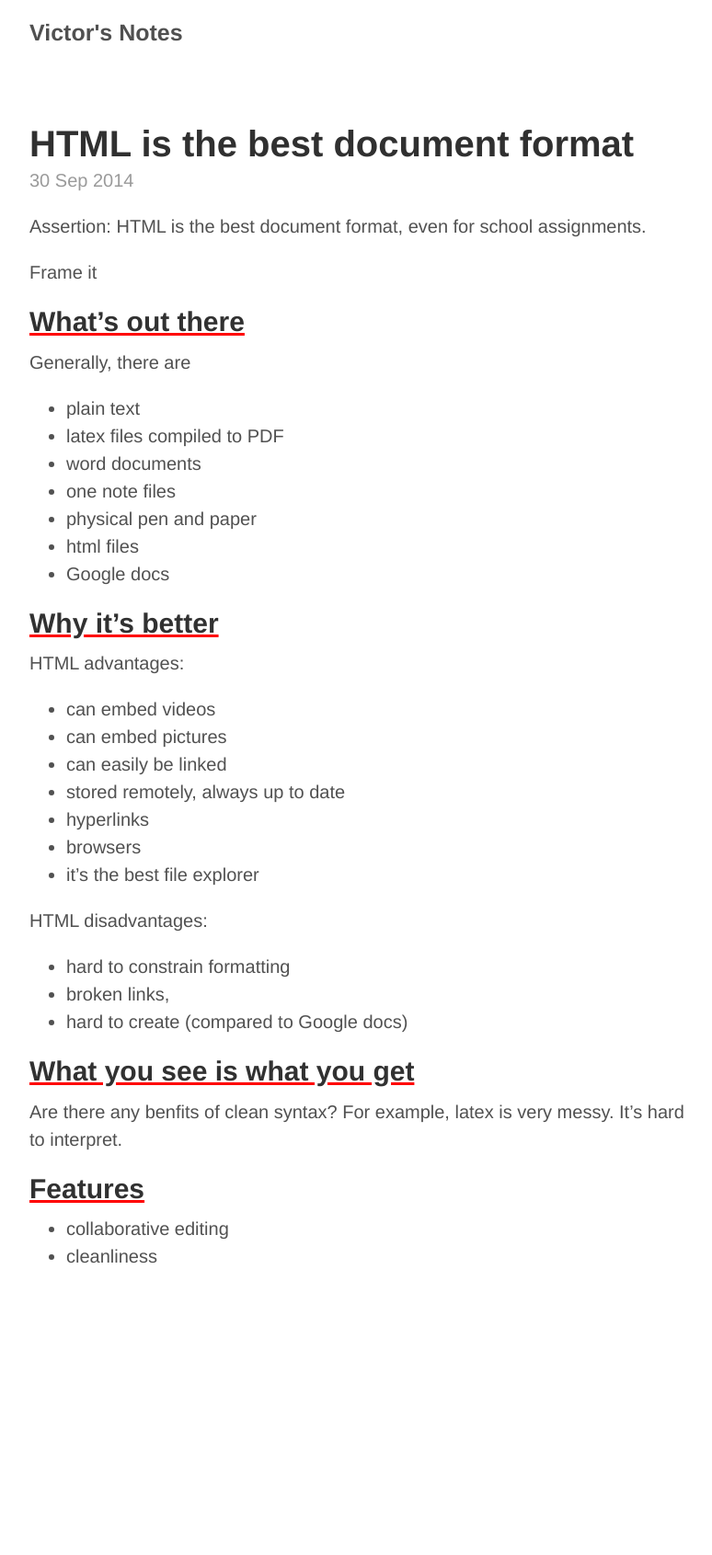
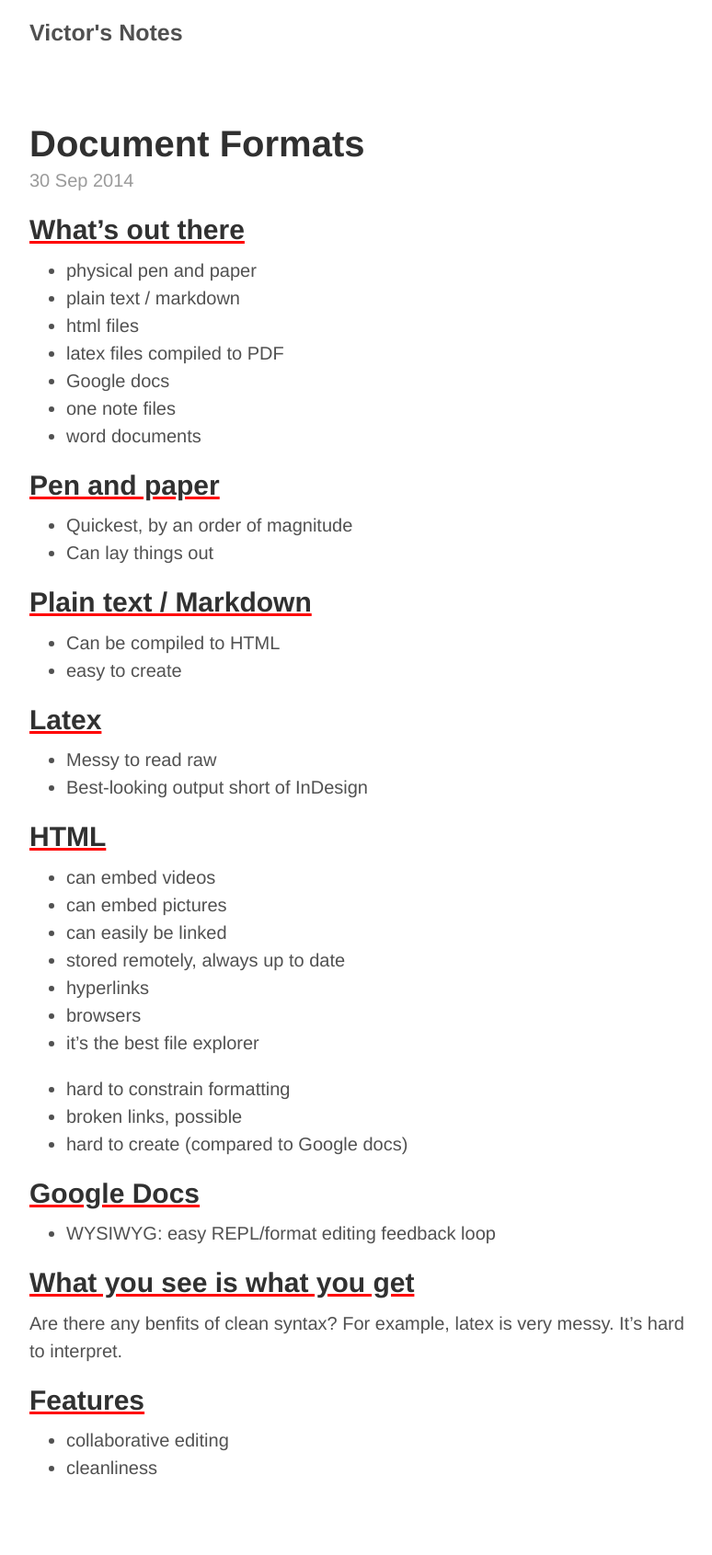
Before and after one commit to victorgan/victorgan.github.io, a Jekyll site: the page built from _posts/2014-09-30-html-is-the-best-document-format.md, in a window 1280 px wide. Shown: the whole page at 92% size, without its empty margins (248-1022 px from the left). Built offline with Jekyll 4.4.1, drawn with Linux system fonts in a browser that asks for light colours; nearby versions of some CDN libraries; library files that are not in the unit come from our copies; comment, search, counter and statistics services are not loaded; before the commit the page ends 1461 px from its top, so only the background shows below that.

Commit message:
changed to talk about all document formats

```diff
--- a/_posts/2014-09-30-html-is-the-best-document-format.md
+++ b/_posts/2014-09-30-html-is-the-best-document-format.md
@@ -1,27 +1,34 @@
 ---
 layout: post
-title: HTML is the best document format
+title: Document Formats
 ---
-
-Assertion: HTML is the best document format, even for school assignments.
-
-Frame it
 
 ## What's out there
 
-Generally, there are
+- physical pen and paper
+- plain text / markdown
+- html files
+- latex files compiled to PDF
+- Google docs
+- one note files
+- word documents
 
-- plain text
-- latex files compiled to PDF
-- word documents
-- one note files
-- physical pen and paper
-- html files
-- Google docs
+## Pen and paper
 
-## Why it's better
+- Quickest, by an order of magnitude
+- Can lay things out
 
-HTML advantages:
+## Plain text / Markdown
+
+- Can be compiled to HTML
+- easy to create
+
+## Latex
+
+- Messy to read raw
+- Best-looking output short of InDesign
+
+## HTML
 
 - can embed videos
 - can embed pictures
@@ -31,11 +38,13 @@ HTML advantages:
 - browsers
 - it's the best file explorer
 
-HTML disadvantages:
+- hard to constrain formatting
+- broken links, possible
+- hard to create (compared to Google docs)
 
-- hard to constrain formatting
-- broken links,
-- hard to create (compared to Google docs)
+## Google Docs
+
+- WYSIWYG: easy REPL/format editing feedback loop
 
 ## What you see is what you get
 
```
